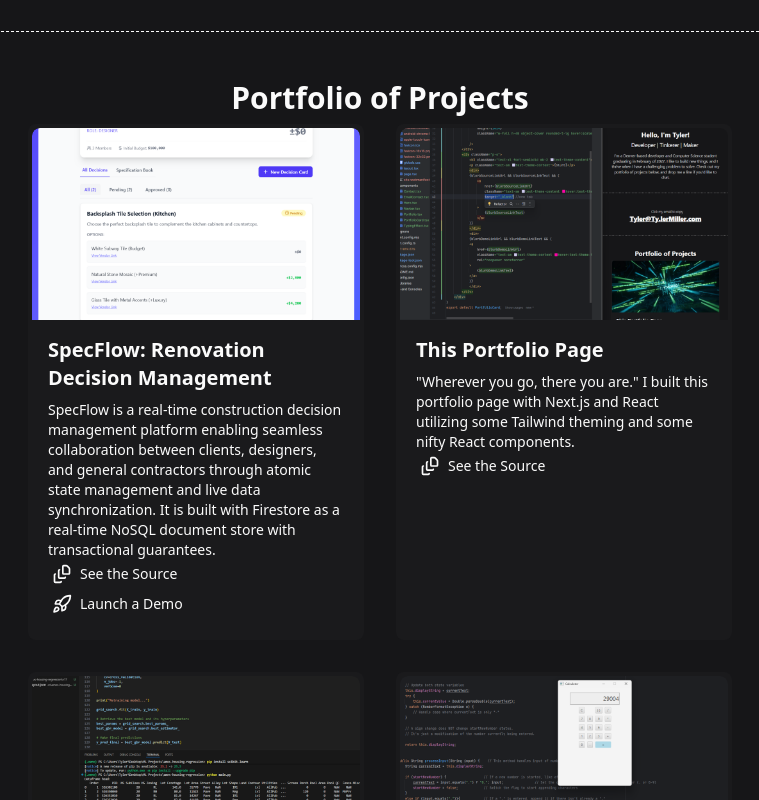
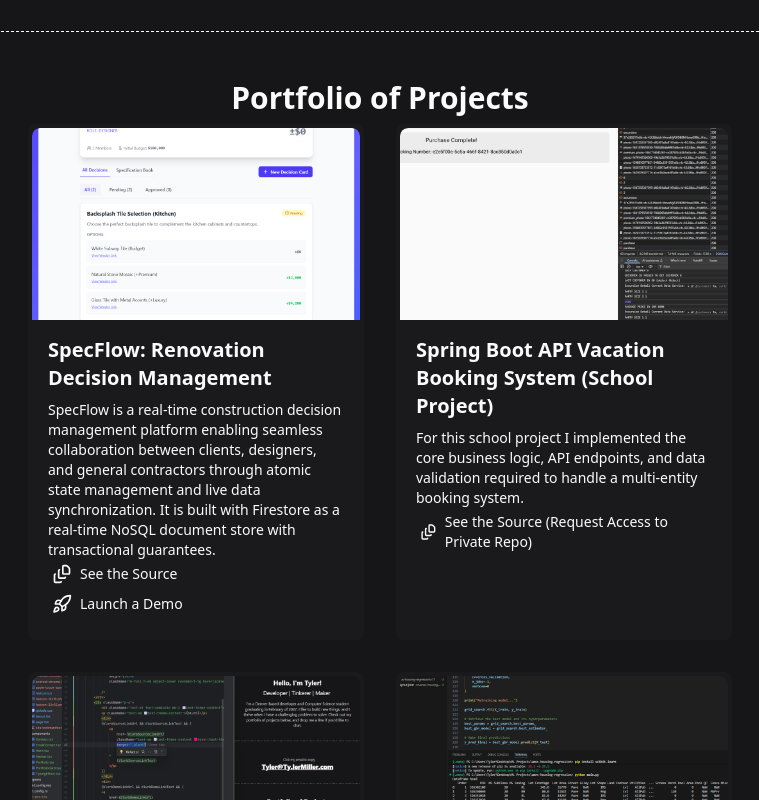
Before and after one commit to tmiller1990/next-react-portfolio, a Next.js app: page / in a window 1280 px wide. Shown: the part 420-1220 px from the top of the page, without its empty margins (260-1019 px from the left). Built offline with nearby package versions, Linux system fonts and the light colour scheme.

Commit message:
Updated portfolio with a notable school project.

```diff
--- a/src/components/Portfolio.tsx
+++ b/src/components/Portfolio.tsx
@@ -19,6 +19,19 @@ const projects = [
             </>
         ),
         blurbDemoLinkUrl: "/SpecFlow/",
+    },
+
+    {
+        title: "Spring Boot API Vacation Booking System (School Project)",
+        screenshot: "/images/portfolio/fifth-project.png",
+        blurb: "For this school project I implemented the core business logic, API endpoints, and data validation required to handle a multi-entity booking system.",
+        blurbSourceLinkText: (
+            <>
+                <FileStack className="w-5 h-5 mr-1" />See the Source (Request Access to Private Repo)
+            </>
+        ),
+        blurbSourceLinkUrl: "https://github.com/tmiller1990/WGU-D288-Back-End-Programming/pull/1",
+
     },
 
     {
```
Also changed, not shown: public/images/portfolio/fifth-project.png (added).
